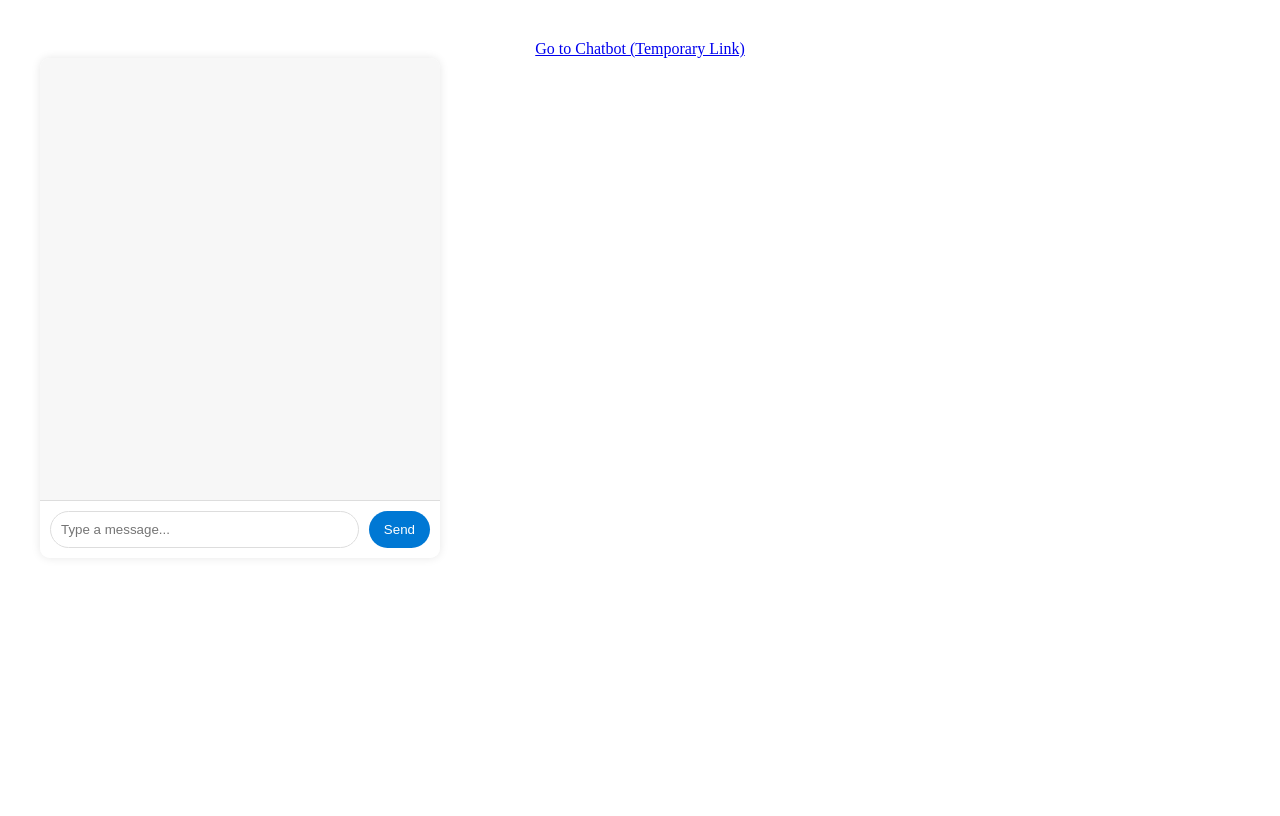
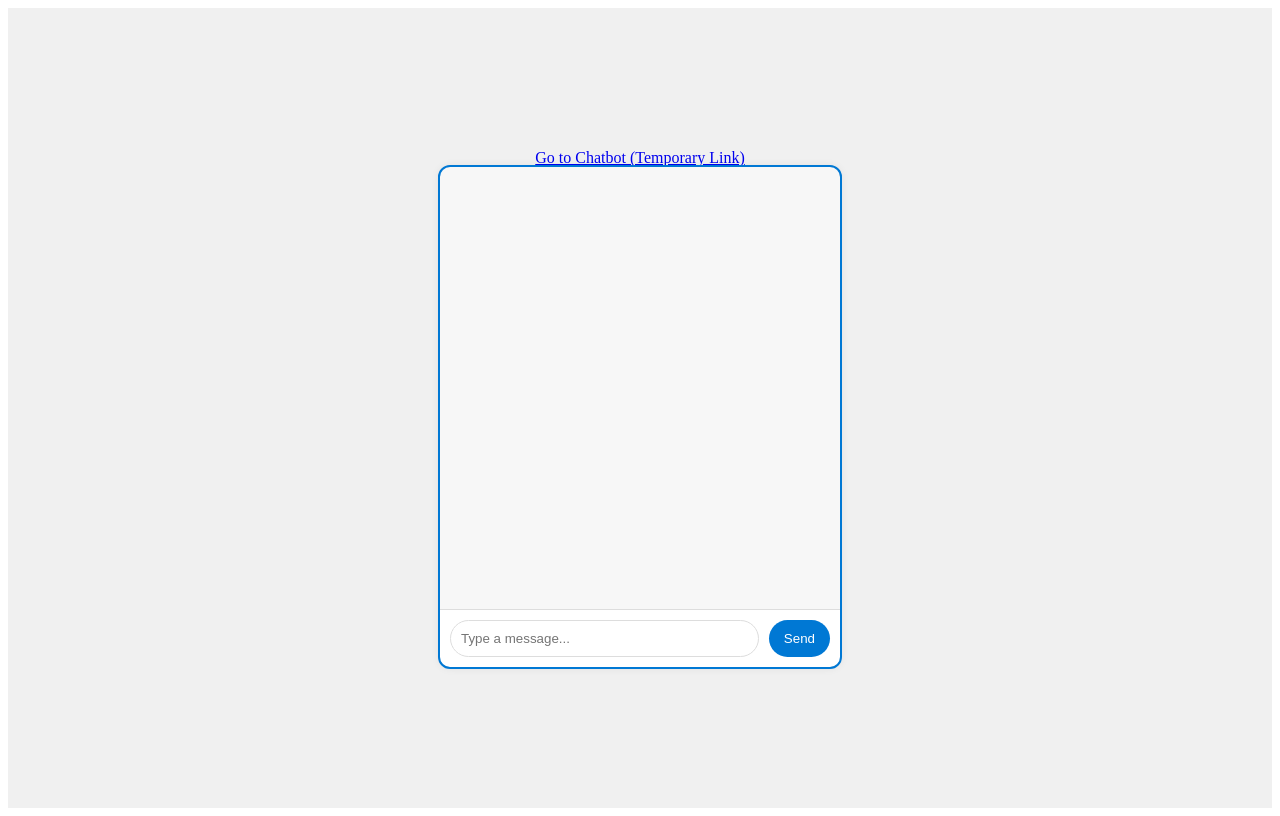
Before and after one commit to evelyn-torres/CS555, a React (Vite) app in the folder FrontEnd/frontEnd/: page /chat in a window 1280 px wide. Built offline with nearby package versions, Linux system fonts and the light colour scheme.

Commit message:
Finished UI for chatbot for first iteration, logic of AI responses have not yet been implemented

```diff
--- a/FrontEnd/frontEnd/index.html
+++ b/FrontEnd/frontEnd/index.html
@@ -4,9 +4,12 @@
   <meta charset="UTF-8">
   <meta name="viewport" content="width=device-width, initial-scale=1.0">
   <title>React App</title>
+  <link rel="stylesheet" href="styles.css"> <!-- Link to your CSS file -->
 </head>
 <body>
-  <div id="root"></div>
+  <div class="parent-container">
+    <div id="root"></div>
+  </div>
   <script type="module" src="/src/main.jsx"></script>
 </body>
 </html>
--- a/FrontEnd/frontEnd/src/styles/chatbotUI.css
+++ b/FrontEnd/frontEnd/src/styles/chatbotUI.css
@@ -1,3 +1,12 @@
+/* Parent container to center the chatbot box */
+.parent-container {
+  display: flex;
+  justify-content: center;
+  align-items: center;
+  height: 100vh; /* Full viewport height */
+  background-color: #f0f0f0; /* Optional: background color for the parent container */
+}
+
 .chatbot-container {
   width: 400px;
   height: 500px;
@@ -7,6 +16,7 @@
   flex-direction: column;
   overflow: hidden;
   font-family: 'Trebuchet MS', 'Lucida Sans Unicode', 'Lucida Grande', 'Lucida Sans', Arial, sans-serif, sans-serif;
+  outline: 2px solid #0078d4; /* Blue outline */
 }
 
 .chat-window {
@@ -14,6 +24,8 @@
   padding: 10px;
   overflow-y: auto;
   background-color: #f7f7f7;
+  display: flex;
+  flex-direction: column; /* Ensure messages are stacked vertically */
 }
 
 .message {
@@ -25,7 +37,7 @@
   word-wrap: break-word; /* Ensure long words break properly */
   position: relative;
   clear: both;
-    width: auto; /* Allow the width to adjust based on the content */
+  width: fit-content; /* Allow the width to adjust based on the content */
 }
 
 .user-message {
@@ -35,6 +47,7 @@
   margin-left: auto; /* Align to the right */
   border-bottom-right-radius: 0;
   padding: 10px 15px; /* Consistent padding around the text */
+  margin-right: 10px; /* Add some margin to the right */
 }
 
 .ai-message {
@@ -44,6 +57,7 @@
   margin-right: auto; /* Align to the left */
   border-bottom-left-radius: 0;
   padding: 10px 15px; /* Consistent padding around the text */
+  margin-left: 10px; /* Add some margin to the left */
 }
 
 .input-container {
```
Lines whose indentation alone changed are shown as unchanged.
